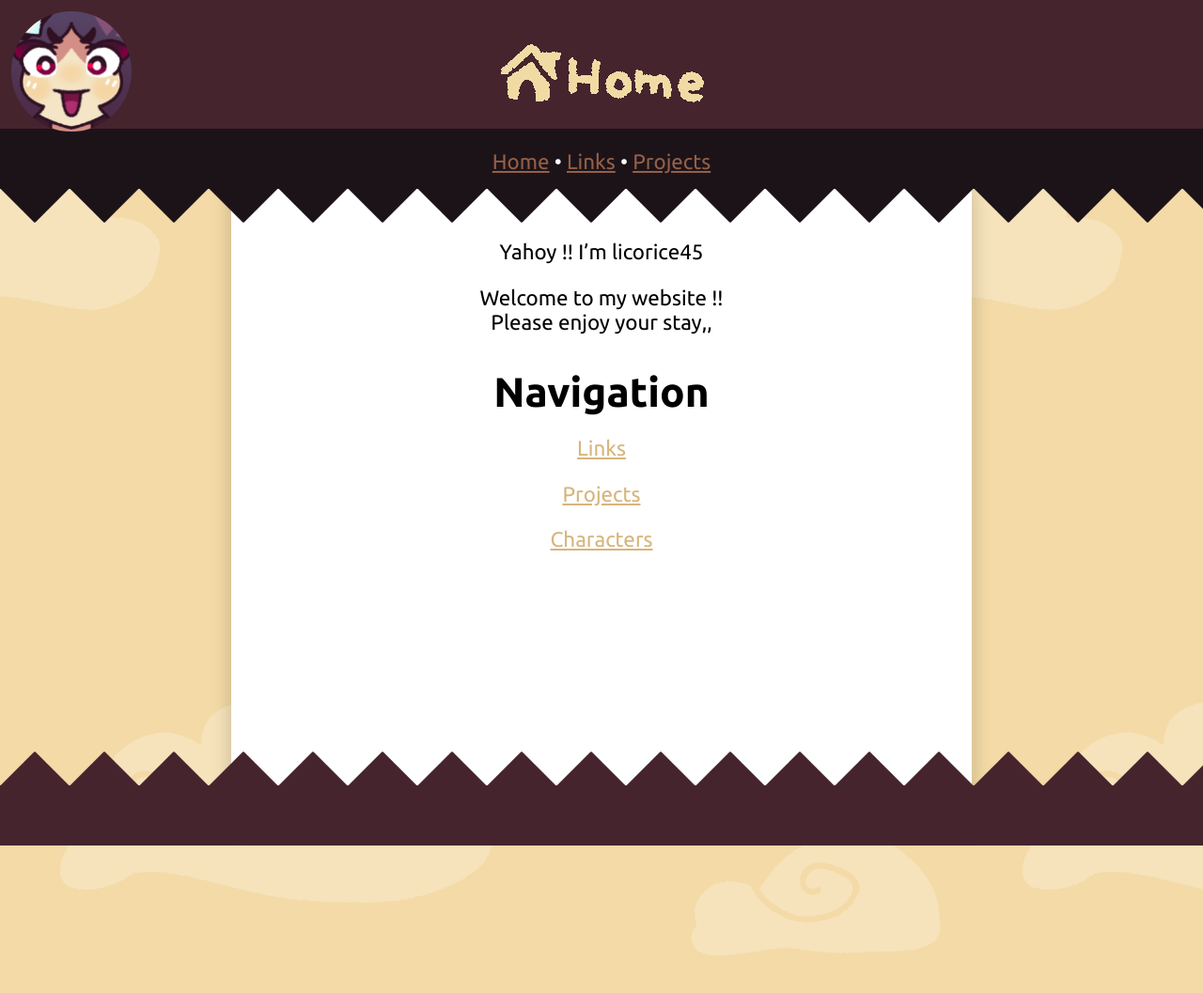
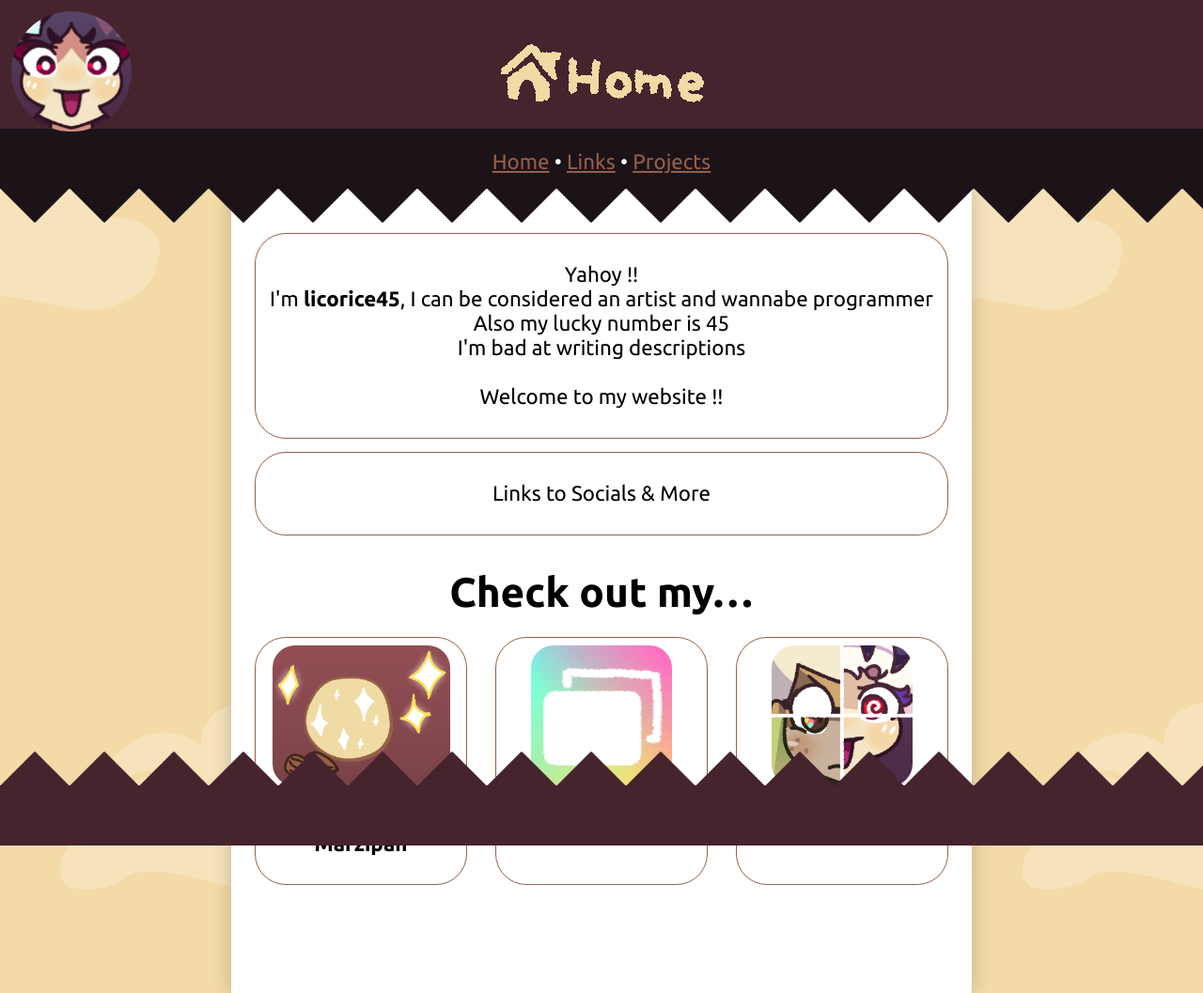
Before and after one commit to licorice45/licorice45.github.io, a Jekyll site: the page built from index.md, in a window 1280 px wide. Shown: the whole page at 94% size. Built offline with Jekyll 4.4.1, drawn with Linux system fonts in a browser that asks for light colours.

Commit message:
updated home

```diff
--- a/index.md
+++ b/index.md
@@ -3,15 +3,41 @@ title: Home
 layout: default
 header: home
 ---
-Yahoy !! I'm licorice45
+{% include itembox_style.html %}
+<div class="panelbox">
+	<p>Yahoy !!<br>
+	I'm <b>licorice45</b>, I can be considered an artist and wannabe programmer<br>
+	Also my lucky number is 45<br>
+	I'm bad at writing descriptions<br>
+	<br>
+	Welcome to my website !!</p>
+</div>
 
-Welcome to my website !!\
-Please enjoy your stay,,
+<div class="itembox" onclick="location.href='/links';">
+	<div class="ib-item4"><p>Links to Socials & More</p></div>
+</div>
 
+# Check out my...
+<div class="grid_container3">
+	<div class="itembox" onclick="location.href='/projects/marzipan';">
+		<div class="ib-item4"><img class="itembox-thumb" src="/assets/sprites/projects/banner_Marzipan.png"></div>
+		<div class="ib-item5"><p>Featured Project:<br><b>Marzipan</b></p></div>
+	</div>
+	<div class="itembox" onclick="location.href='/projects';">
+		<div class="ib-item4"><img class="itembox-thumb" src="/assets/sprites/banner_projects.png"></div>
+		<div class="ib-item5"><p>Other Projects</p></div>
+	</div>
+	<div class="itembox" onclick="location.href='/ocs';">
+		<div class="ib-item4"><img class="itembox-thumb" src="/assets/sprites/banner_ocs.png"></div>
+		<div class="ib-item5"><p>Original Characters</p></div>
+	</div>
+</div>
 
-# Navigation
-[Links](/links)
-
-[Projects](/projects)
-
-[Characters](/ocs)
+<!-- <div class="panelbox">
+	<h2>Friend-sites !! :D</h2>
+	<div class="grid_container3">
+		<div class="itembox" onclick="location.href='https://imcodist.xyz/';" style="--c: #D34544;">
+			<div class="ib-item4"><p>Codist</p></div>
+		</div>
+	</div>
+</div> -->
```
Also changed, not shown: assets/sprites/banner_ocs.png (added), assets/sprites/banner_projects.png (added).
